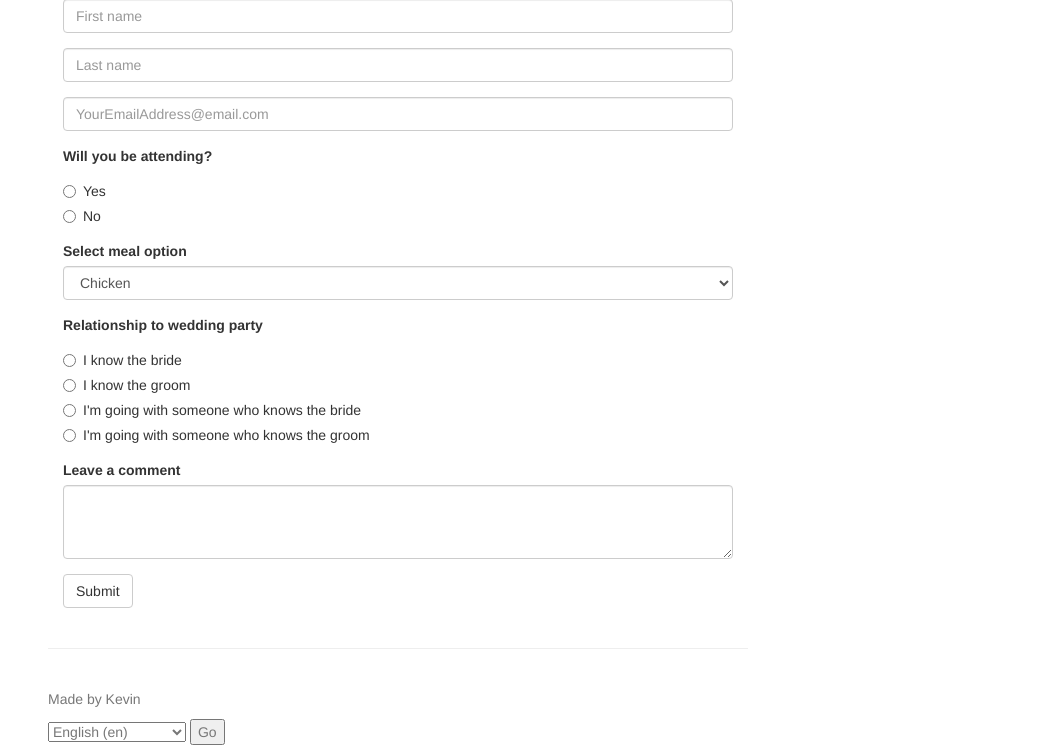
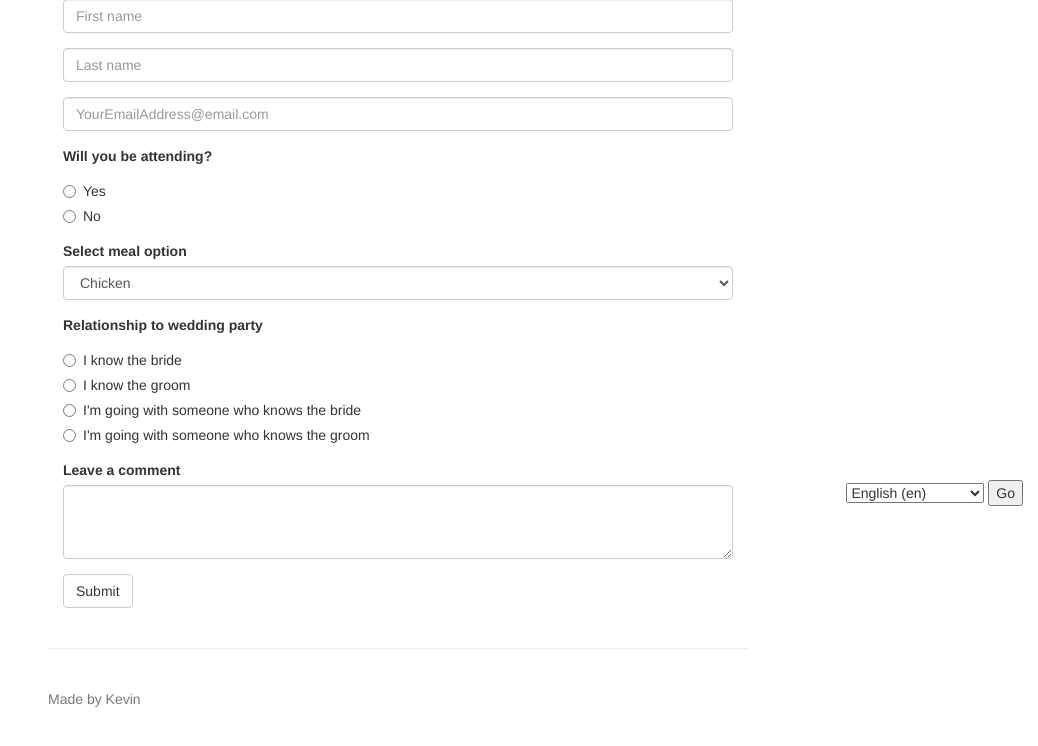
Before and after one commit to turnipsundae/wedding, a Django app: template wedding/templates/wedding/rsvp.html in a window 1280 px wide. Shown: the part 279-1025 px from the top of the page, without its empty margins (242-1280 px from the left). After the commit the page ends 986 px from the top, so only its background shows below. Run offline with Django 3.2, Linux system fonts and the light colour scheme; the template is opened without the code that fills it, so the values that code supplies are empty; some libraries are stand-ins or nearby versions.

Commit message:
Fix position of lang change. Hide last name in chinese rsvp form.

```diff
--- a/wedding/templates/wedding/base.html
+++ b/wedding/templates/wedding/base.html
@@ -58,11 +58,7 @@
 
       {% block content %}{% endblock content %}
 
-
-      <footer class="footer">
-        <p>Made by Kevin</p>
-
-        <form action="{% url 'set_language' %}" method="post">{% csrf_token %}
+        <form action="{% url 'set_language' %}" method="post" style="position: fixed; right: 15px; bottom: 15px">{% csrf_token %}
             <input name="next" type="hidden" value="{{ redirect_to }}" />
             <select name="language">
                 {% get_current_language as LANGUAGE_CODE %}
@@ -76,6 +72,9 @@
             </select>
             <input type="submit" value="Go" />
         </form>
+
+      <footer class="footer">
+        <p>Made by Kevin</p>
       </footer>
 
     </div> <!-- /container -->
--- a/wedding/templates/wedding/rsvp.html
+++ b/wedding/templates/wedding/rsvp.html
@@ -13,10 +13,13 @@
                 <!-- <label for="first_name">First name</label> -->
                 <input type="text" class="form-control" id="first_name" name="first_name" placeholder="{% trans 'First name' %}">
             </div>
+            {% get_current_language as LANGUAGE %}
+            {% if LANGUAGE == 'en' %}
             <div class="form-group">
                 <!-- <label for="last_name">Last name</label> -->
                 <input type="text" class="form-control" id="last_name" name="last_name" placeholder="Last name">
             </div>
+            {% endif %}
             <div class="form-group">
                 <!-- <label for="email">Email</label> -->
                 <input type="email" class="form-control" id="email" name="email" placeholder="{% trans 'YourEmailAddress@email.com' %}">
```
Also changed, not shown: db.sqlite3.
